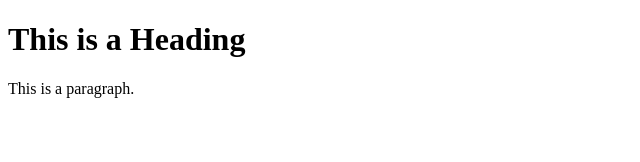
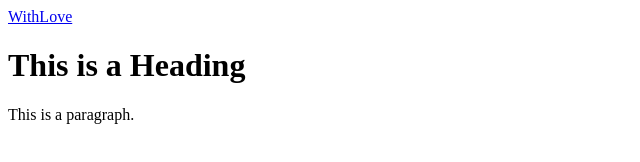
Before and after one commit to trinhquan1004/trinhquan1004.github.io, a plain HTML site: page index.html in a window 1280 px wide. Shown: the whole page, without its empty margins (0-640 px from the left). Drawn offline with Linux system fonts and the light colour scheme.

Commit message:
Update index.html

```diff
--- a/index.html
+++ b/index.html
@@ -4,7 +4,7 @@
 <title>Page Title</title>
 </head>
 <body>
-
+<a href="withlove.html">WithLove</a>
 <h1>This is a Heading</h1>
 <p>This is a paragraph.</p>
 
```
